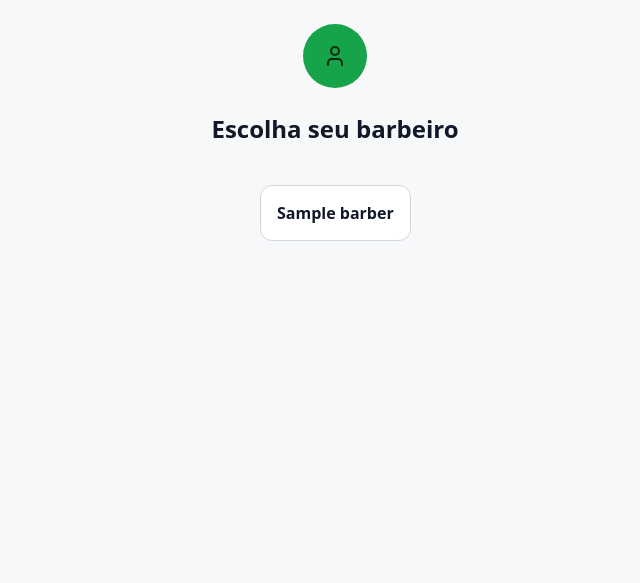
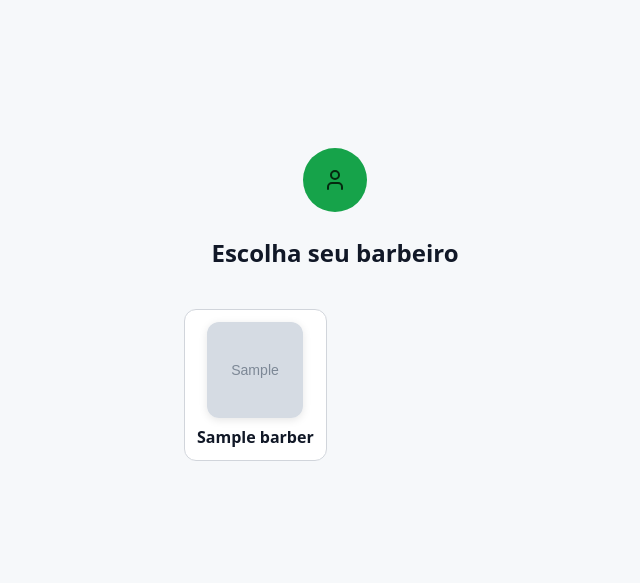
Before and after one commit to marcoantonio567/auto-agendamento-barbeiro, a Django app: template templates/agendamento/step_barber.html in a window 1280 px wide. Shown: the part 92-675 px from the top of the page, without its empty margins (305-945 px from the left). Run offline with Django 5.2, Linux system fonts and the light colour scheme; the template is opened without the code that fills it: most values are stand-ins (such as "Sample title", 1, 10 or a date in 2020); grey boxes marked "Sample" are stand-in pictures; some libraries are stand-ins or nearby versions.

Commit message:
finalizando a parte da tela do  barbeiro

```diff
--- a/static/css/step_barber.css
+++ b/static/css/step_barber.css
@@ -1 +1,27 @@
-.step{}
+.step{justify-content:center;min-height:70vh}
+.options{
+  display:grid;
+  grid-template-columns:repeat(2, minmax(0, 1fr));
+  gap:16px;
+  max-width:520px;
+}
+.option-card{
+  display:flex;
+  flex-direction:column;
+  align-items:center;
+  gap:8px;
+  padding:12px;
+}
+.option-card input[type="radio"]{ display:none; }
+.option-avatar{
+  width:96px;
+  height:96px;
+  border-radius:12px;
+  object-fit:cover;
+  box-shadow:0 2px 8px rgba(0,0,0,0.1);
+}
+.option-title{ font-weight:600; }
+@media(max-width:480px){
+  .options{ grid-template-columns:repeat(2, minmax(0, 1fr)); max-width:360px; }
+  .option-avatar{ width:80px; height:80px; }
+}
--- a/templates/agendamento/step_barber.html
+++ b/templates/agendamento/step_barber.html
@@ -13,8 +13,9 @@
         <div class="options">
             {% for b in barbers %}
             <label class="option-card">
-                <input type="radio" name="barber" value="{{ b }}" required />
-                <span class="option-title">{{ b }}</span>
+                <input type="radio" name="barber" value="{{ b.key }}" required />
+                <img class="option-avatar" src="{{ b.photo }}" alt="{{ b.name }}" />
+                <span class="option-title">{{ b.name }}</span>
             </label>
             {% endfor %}
         </div>
```
Also changed, not shown: agendamento/views.py (+26 -2 lines), db.sqlite3, static/img/barbers/daniel.svg (added), static/img/barbers/japa.svg (added), static/img/barbers/joao.svg (added), static/img/barbers/marco.svg (added), 1 other file.
